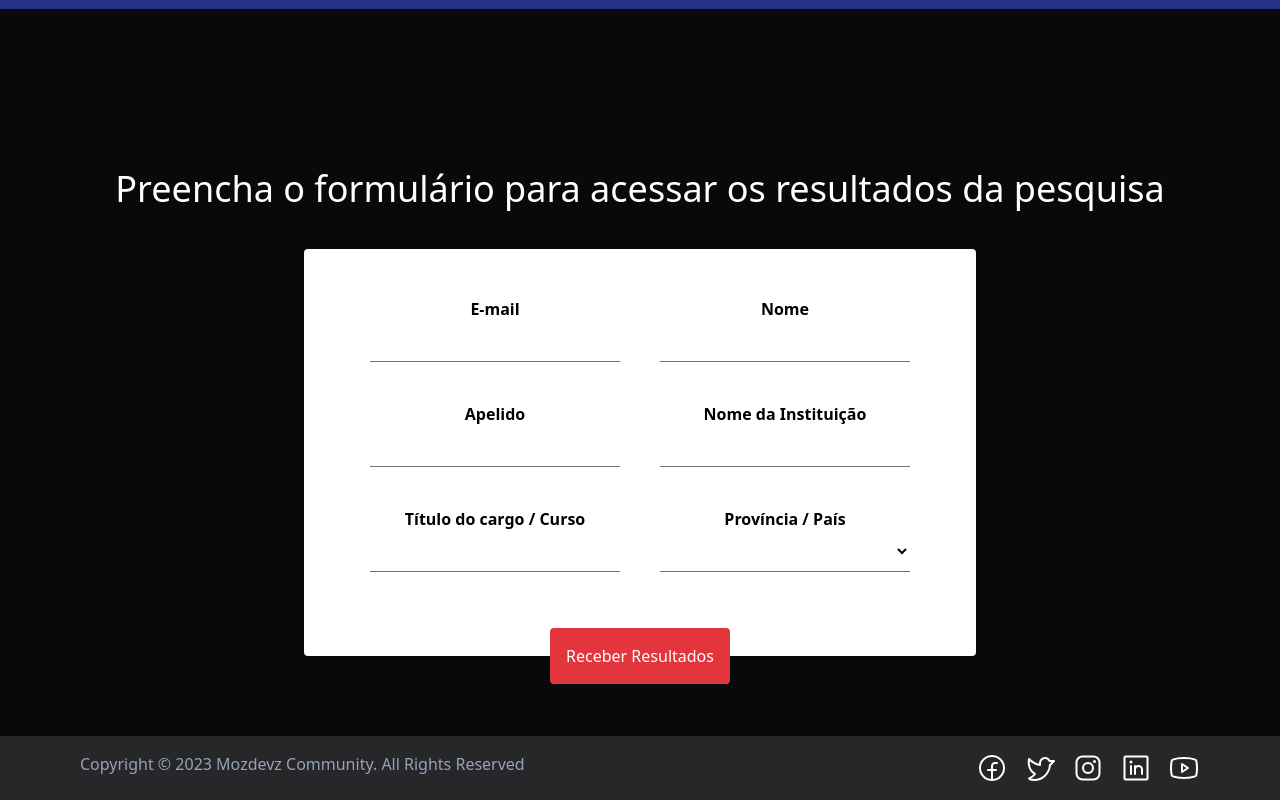
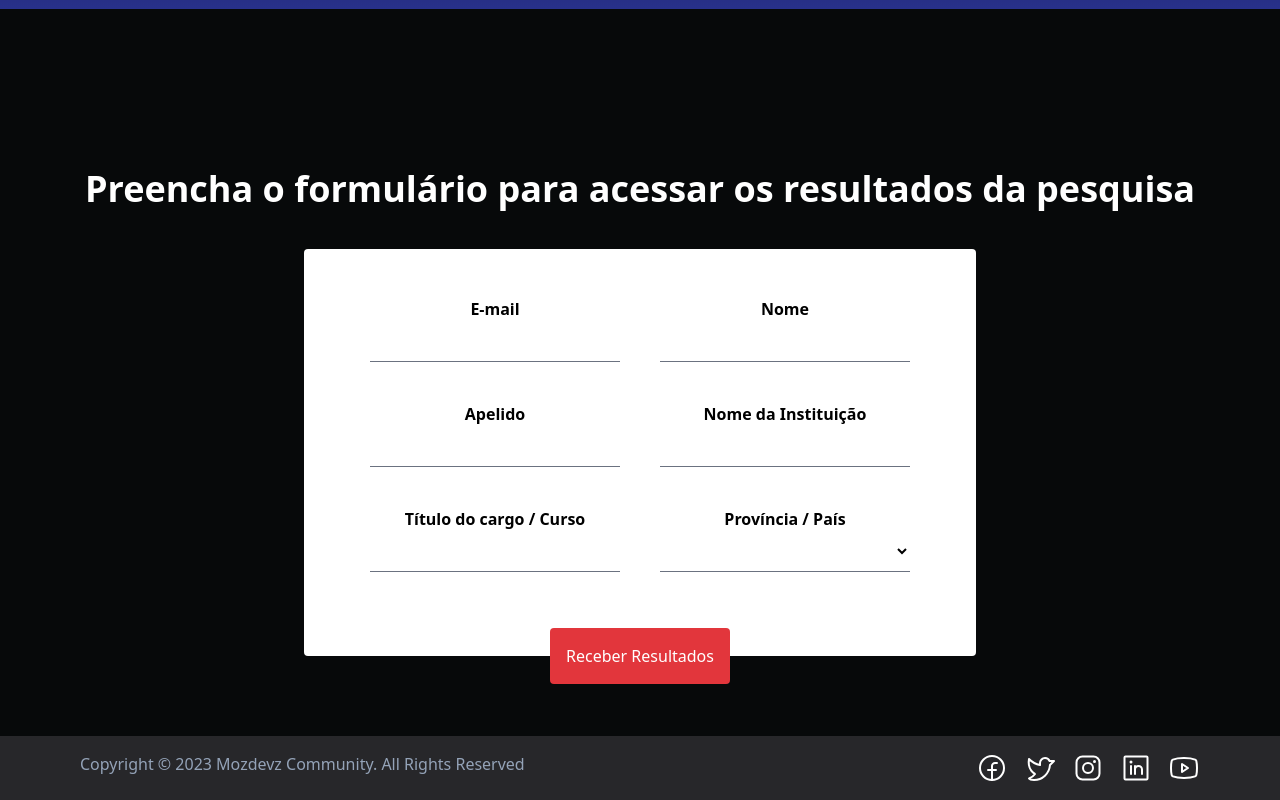
Before and after one commit to Maputo-Frontenders/survey-report, a Next.js app: page / in a window 1280 px wide. Shown: the part 2763-3563 px from the top of the page. Built offline with nearby package versions, Linux system fonts and the light colour scheme; no server answers.

Commit message:
fix: form heading

```diff
--- a/src/components/SubmitForm.tsx
+++ b/src/components/SubmitForm.tsx
@@ -83,7 +83,7 @@ const SubmitForm: React.FC = () => {
       id="form"
     >
       <ToastContainer className={'text-red-500'} />
-      <h3 className="text-white text-4xl pb-10 text-center">
+      <h3 className="text-white text-4xl font-bold pb-10 text-center">
         Preencha o formulário para acessar os resultados da pesquisa
       </h3>
       <form
```
